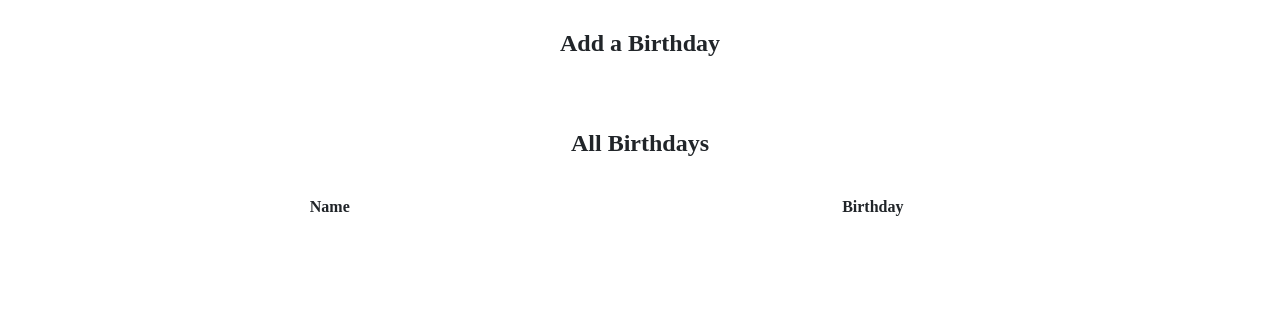
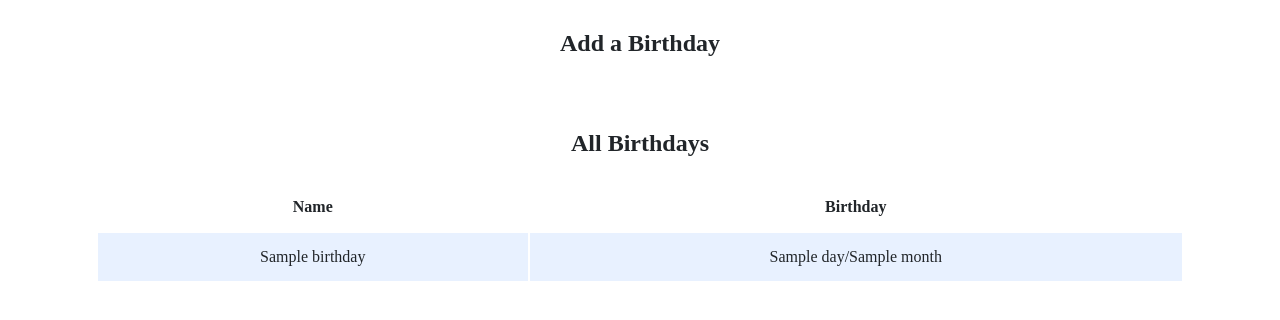
Before and after one commit to Daniel-Burbridge-Developer/cs50x-2025, a Flask app: template week-9/problem-set/birthdays/templates/index.html in a window 1280 px wide. Shown: the part 235-555 px from the top of the page. Run offline with Flask 3, Linux system fonts and the light colour scheme; the template is opened without the code that fills it: most values are stand-ins (such as "Sample title", 1, 10 or a date in 2020); lists and menus that the app fills with data are empty; some libraries are stand-ins or nearby versions.

Commit message:
task: flask for loop syntax completed for birthday table

```diff
--- a/week-9/problem-set/birthdays/app.py
+++ b/week-9/problem-set/birthdays/app.py
@@ -25,13 +25,12 @@ def after_request(response):
 @app.route("/", methods=["GET", "POST"])
 def index():
     if request.method == "POST":
-
         # TODO: Add the user's entry into the database
 
         return redirect("/")
 
     else:
+        # TODO: Display the entries in the database on index.html
+        birthdays = db.execute("SELECT * FROM birthdays")
 
-        # TODO: Display the entries in the database on index.html
-
-        return render_template("index.html")
+        return render_template("index.html", birthdays=birthdays)
--- a/week-9/problem-set/birthdays/templates/index.html
+++ b/week-9/problem-set/birthdays/templates/index.html
@@ -2,8 +2,11 @@
 
 <html lang="en">
   <head>
-        <link href="https://fonts.googleapis.com/css2?family=Montserrat:wght@500&display=swap" rel="stylesheet">
-        <link href="/static/styles.css" rel="stylesheet">
+    <link
+      href="https://fonts.googleapis.com/css2?family=Montserrat:wght@500&display=swap"
+      rel="stylesheet"
+    />
+    <link href="/static/styles.css" rel="stylesheet" />
     <title>Birthdays</title>
   </head>
   <body>
@@ -12,13 +15,11 @@
     </div>
     <div class="container">
       <div class="section">
-
         <h2>Add a Birthday</h2>
         <!-- TODO: Create a form for users to submit a name, a month, and a day -->
       </div>
 
       <div class="section">
-
         <h2>All Birthdays</h2>
         <table>
           <thead>
@@ -29,6 +30,12 @@
           </thead>
           <tbody>
             <!-- TODO: Loop through the database entries to display them in this table -->
+            {% for birthday in birthdays %}
+            <tr>
+              <td>{{birthday.name}}</td>
+              <td>{{birthday.day}}/{{birthday.month}}</td>
+            </tr>
+            {% endfor %}
           </tbody>
         </table>
       </div>
```
Lines whose indentation alone changed are shown as unchanged.
